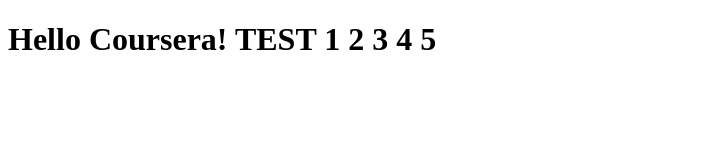
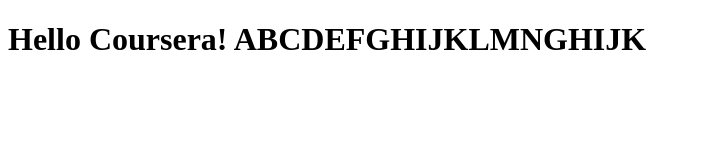
Before and after one commit to pratyushgta/web-dev, a plain HTML site: page site/index.html in a window 1280 px wide. Shown: the whole page, without its empty margins (0-701 px from the left). Drawn offline with Linux system fonts and the light colour scheme.

Commit message:
First doc

```diff
--- a/site/index.html
+++ b/site/index.html
@@ -6,6 +6,6 @@
 	<title>Hello Coursera XTEST</title>
 </head>
 <body>
-<h1>Hello Coursera! TEST 1 2 3 4 5</h1>
+<h1>Hello Coursera! ABCDEFGHIJKLMNGHIJK</h1>
 </body>
 </html>
```
Also changed, not shown: site/index2.html (added).
